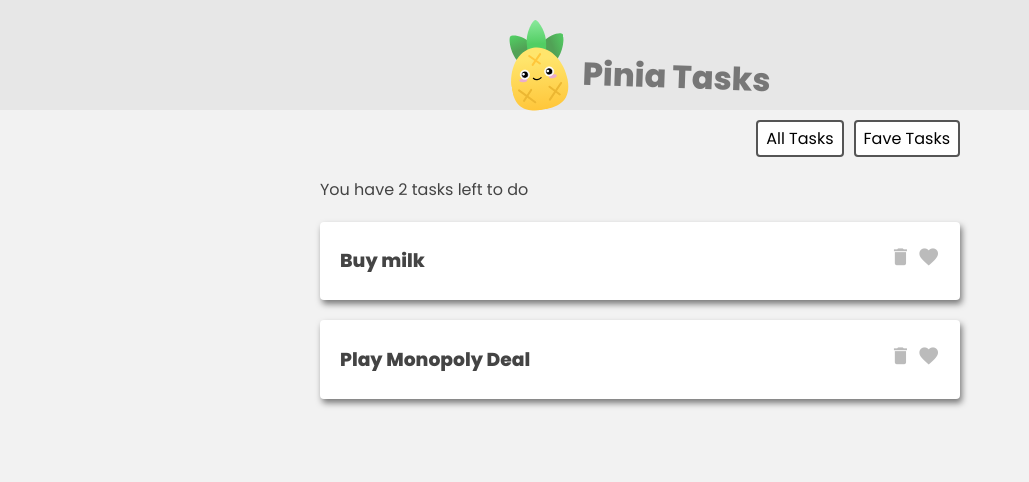
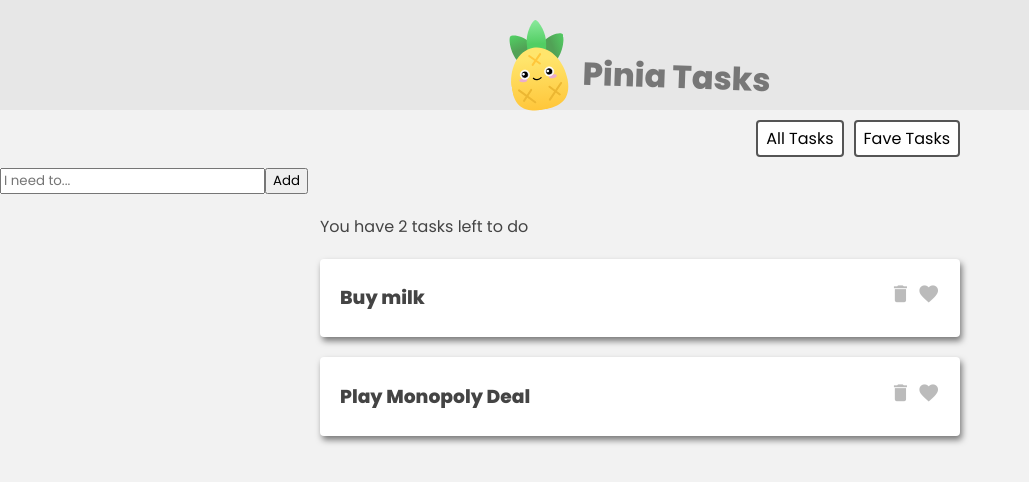
Before and after one commit to reginaalyssa/pinia-tasks, a Vue app: page / in a window 1280 px wide. Shown: the top 482 px of the page, without its empty margins (0-1029 px from the left). Built offline with nearby package versions, Linux system fonts and the light colour scheme.

Commit message:
Render task form on main page

```diff
--- a/src/App.vue
+++ b/src/App.vue
@@ -8,6 +8,9 @@
       <button @click="filter = 'All'">All Tasks</button>
       <button @click="filter = 'Faves'">Fave Tasks</button>
     </nav>
+    <div class="new-task-form">
+      <TaskForm />
+    </div>
     <div class="task-list" v-if="filter === 'All'">
       <p>You have {{ tasksStore.totalCounts }} tasks left to do</p>
       <div v-for="task in tasksStore.tasks">
@@ -24,6 +27,7 @@
 </template>
 
 <script>
+  import TaskForm from '@/components/TaskForm.vue'
   import TaskDetails from '@/components/TaskDetails.vue'
   import { useTasksStore } from '@/stores/tasks'
   import { ref } from 'vue'
@@ -37,7 +41,8 @@
       return { tasksStore, filter }
     },
     components: {
-      TaskDetails
+      TaskDetails,
+      TaskForm
     }
   }
 </script>
```
